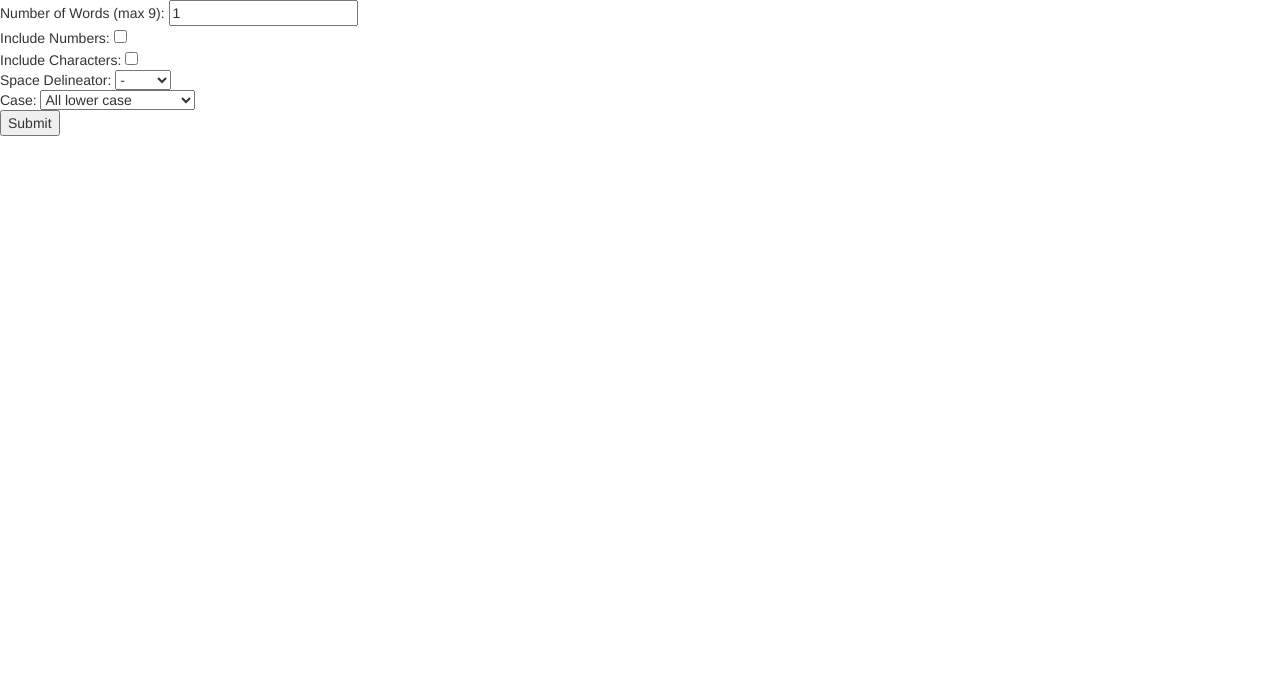
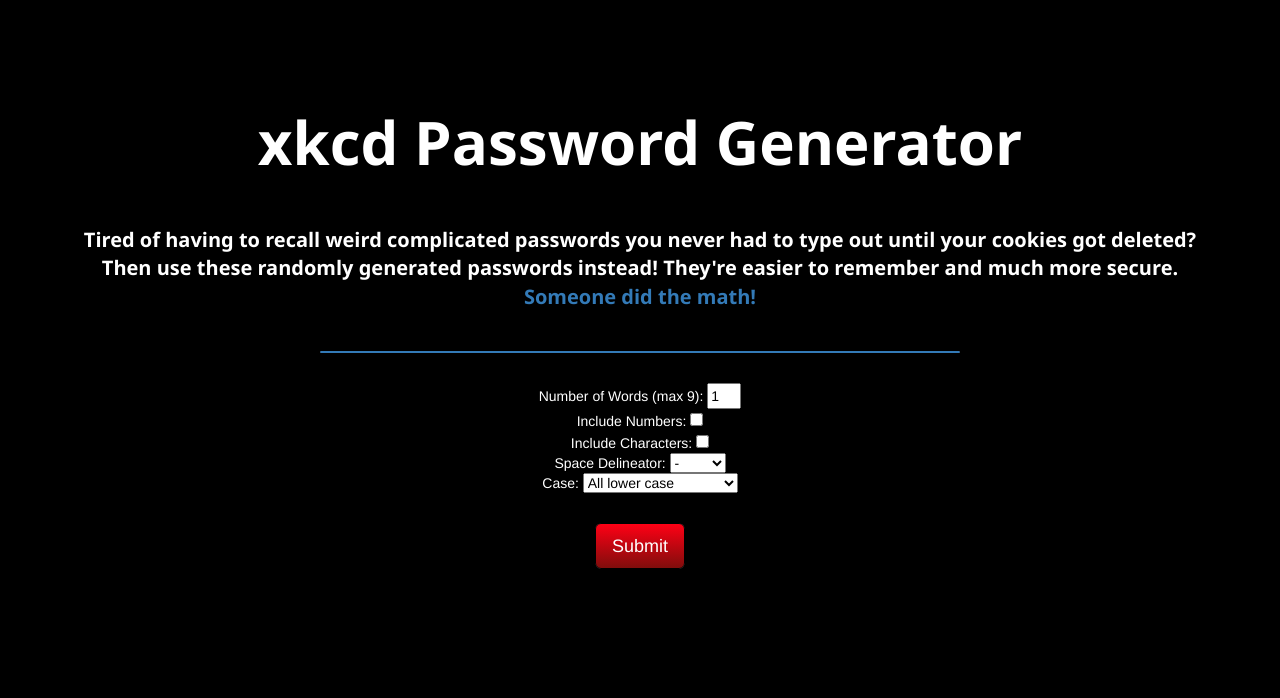
Before and after one commit to SRutherf/DWA_P2, a PHP site: page / in a window 1280 px wide. Shown: the top 698 px of the page. Run offline with PHP 8.4, Linux system fonts and the light colour scheme; data that the repository does not hold is empty.

Commit message:
added other files

```diff
--- a/index.php
+++ b/index.php
@@ -4,20 +4,40 @@
 <html>
 	<head>
 		<?php require 'logic.php'; ?>
+		<link rel='stylesheet' href='style.css'/>
 		<link rel="stylesheet" href="https://maxcdn.bootstrapcdn.com/bootstrap/3.3.5/css/bootstrap.min.css">
 		<title>DWA - P2</title>
 	</head>
 
 	<body>
+		<div class="center">
+			<div class="row-lg">
+				<div class="title">
+					xkcd Password Generator
+				</div>
+
+				<div class = "blurb">
+					Tired of having to recall weird complicated passwords you never had to type out until your cookies got deleted?
+					<br>Then use these randomly generated passwords instead!  They're easier to remember and much more secure.
+					<br><a href = "http://xkcd.com/936/"> Someone did the math! </a>
+				</div>
+
+				<div class="panel panel-primary">
+					<div class="password">
+						<?php echo $password.addEnd() ?>
+					</div>
+				</div>
+
+				<div class="forms">
 					<form method='POST' action='index.php'>
-			Number of Words (max 9): <input type="text" name="wordCount" value=<?php if(isset($_POST['wordCount'])){ echo $_POST['wordCount']; } else{ echo '1';} ?>>
+						Number of Words (max 9): <input type="text" size="1" style="color: #000000;" name="wordCount" value=<?php if(isset($_POST['wordCount'])){ echo $_POST['wordCount']; } else{ echo '1';} ?>>
 			  			<br>
-  			Include Numbers: <input type="checkbox" name="nums" >
+			  			Include Numbers: <input type="checkbox" name="nums" <?php if(isset($_POST['nums'])){ echo "checked"; } ?>>
 			  			<br>
-  			Include Characters: <input type="checkbox" name="chars" >
+			  			Include Characters: <input type="checkbox" name="chars" <?php if(isset($_POST['chars'])){ echo "checked"; } ?>>
 			  			<br>
 			  			Space Delineator:
-	  			<select name="spaceTrans" >
+				  			<select name="spaceTrans" style="color: #000000;">
 								<option value="dash">-</option>
 								<option value="under">_</option>
 								<option value="period">.</option>
@@ -25,16 +45,17 @@
 							</select>
 						<br>
 						Case:
-				<select name="caseTrans">
+							<select name="caseTrans" style="color: #000000;">
 								<option value="allLow">All lower case</option>
 								<option value="allUp">All upper case</option>
 								<option value="first">First letter capitalized</option>
 							</select>
 						<br>
-  			<input type="submit" name="Generate">
+			  			<input type="submit" class="btn btn-danger btn-lg" name="Generate">
 					</form>
-
-		<?php echo $password.addEnd() ?>
+				</div>
+			</div>
+		</div>
 
 	</body>
 
--- a/logic.php
+++ b/logic.php
@@ -25,6 +25,7 @@
 		$space = '.';
 	}
 
+	//apply the capitalization transform
 	function cap($word){
 		global $caseTrans;
 		if ($caseTrans == "allLow"){
@@ -38,6 +39,7 @@
 		}
 	}
 
+	//add nums or chars to the end
 	function addEnd(){
 		global $nums, $chars, $numArray, $charArray;
 		if ($nums == "on" AND $chars == "on"){
@@ -51,6 +53,7 @@
 		}
 	}
 
+	//print out a word
 	function getWord(){
 		global $nArray, $vArray, $aArray, $minWord, $maxWord;
 		$case = rand(0, 2);
--- /dev/null
+++ b/style.css
@@ -0,0 +1,54 @@
+html, body{
+	background-color: #000000;
+}
+
+.center{
+	margin: 100px auto;
+	max-width: 100%;
+	background-color: #000000;
+}
+
+.row-lg{
+	text-align: center;
+	background-color: #000000;
+	color: #FFFFFF;
+}
+
+
+.title{
+	font-family: "Segoe UI";
+	font-size: 60px;
+	font-weight: bold;
+}
+
+.blurb{
+	font-family: "Segoe UI";
+	font-size: 20px;
+	font-weight: bold;
+	margin: 40px auto;
+}
+
+.panel{
+	margin: 10px auto 10px auto;
+	width: 50%;
+}
+
+.password{
+	text-align: center;
+	font-family: "Segoe UI";
+	font-size: 25px;
+	font-weight: bold;
+	color: #000000;
+}
+
+.forms{
+	margin: 30px auto;
+}
+
+.btn.btn-danger {
+    color: #ffffff;
+    background-color: #ffffff;
+    background-image: linear-gradient(to bottom, #ff0015, #800d0c);
+    border-color: #000000 #000000 #000000;
+    margin: 30px auto;
+}
```
Lines whose indentation alone changed are shown as unchanged.
